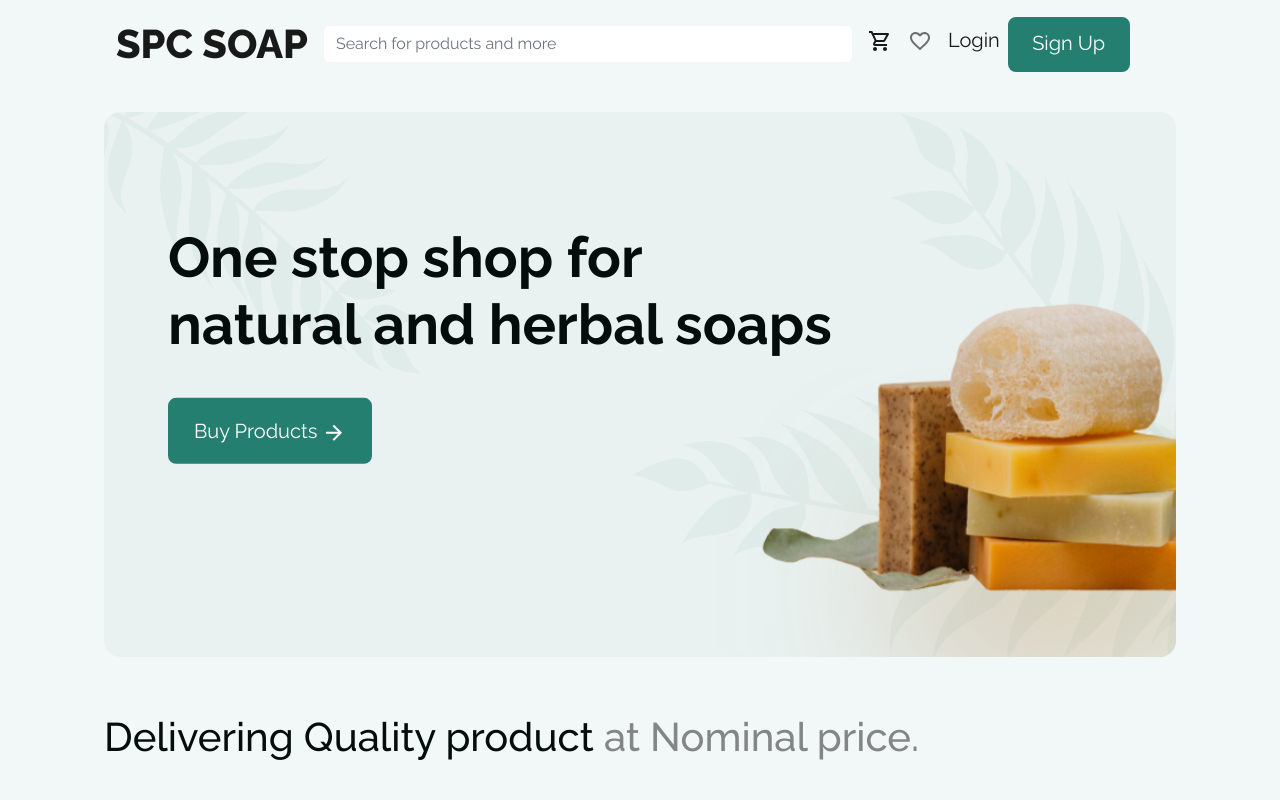
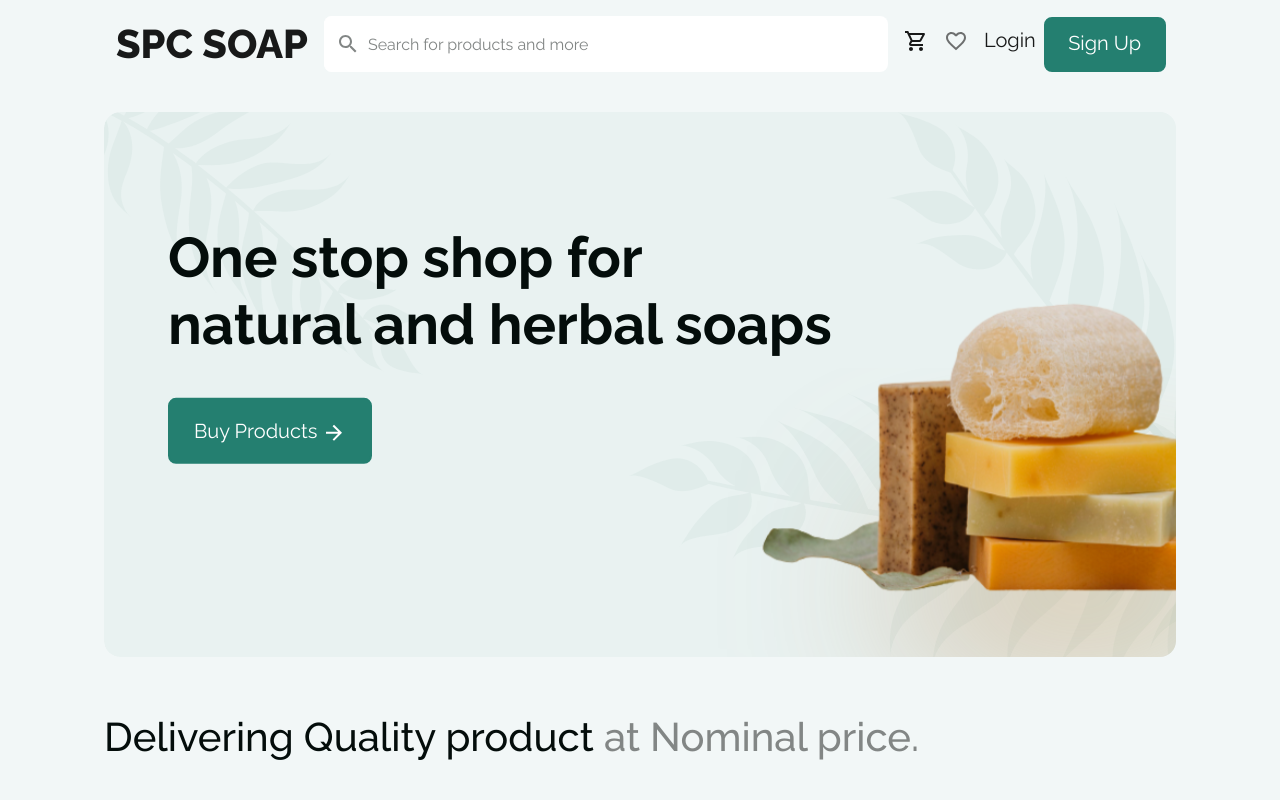
Before and after one commit to saksham-tiwari/spc, a React (Create React App) app: page / in a window 1280 px wide. Shown: the top 800 px of the page. Built offline with nearby package versions, Linux system fonts and the light colour scheme; no server answers.

Commit message:
Changes in navbar

```diff
--- a/src/App.js
+++ b/src/App.js
@@ -1,6 +1,4 @@
 import Navbar from "./Components/Navbar/Navbar";
-import Home from "./Pages/Home/Home";
-import Login from "./Pages/Authentication/Login/Login";
 import Router from "./routes/Routes";
 // import 'bootstrap/dist/css/bootstrap.min.css';
 function App() {
@@ -8,7 +6,6 @@ function App() {
     <div>
       <Navbar/>
       <Router/>
-      {/* <Login /> */}
     </div>
   );
 }
--- a/src/Components/Navbar/Navbar.jsx
+++ b/src/Components/Navbar/Navbar.jsx
@@ -1,6 +1,7 @@
 import React, { useEffect } from 'react'
 import FavoriteBorderOutlinedIcon from '@mui/icons-material/FavoriteBorderOutlined';
 import ShoppingCartOutlinedIcon from '@mui/icons-material/ShoppingCartOutlined';
+import SearchIcon from '@mui/icons-material/Search';
 import "./styles.css";
 
 const Navbar = () => {
@@ -31,11 +32,14 @@ const Navbar = () => {
 
     <div className="collapse navbar-collapse" id="navbarSupportedContent">
       <form className="d-flex" role="search" onSubmit={submit}>
+              <div class="input-group-prepend">
+                <span class="input-group-text"><SearchIcon/></span>
+            </div>
             <input className="form-control me-2 border-0 search" type="search" placeholder="Search for products and more" aria-label="Search"/>
             {/* <button className="btn btn-outline-success" type="submit">Search</button> */}
       </form>
 
-      <ul className="navbar-nav me-auto mb-2 mb-lg-0 mr-auto ml-auto float-right">
+      <ul className="navbar-nav me-auto mb-2 mb-lg-0 mr-auto ml-auto">
         <li className="nav-item">
           <a className="nav-link active" aria-current="page" href="/"><ShoppingCartOutlinedIcon/></a>
         </li>
--- a/src/Components/Navbar/styles.css
+++ b/src/Components/Navbar/styles.css
@@ -1,6 +1,7 @@
 .navbar{
     height: 5.5rem;
     font-size: 1.25rem;
+    z-index: 100;
 }
 .navbar-brand{
     font-size: 2.5rem;
@@ -8,6 +9,20 @@
 }
 .search{
     width: 33rem;
+    height: 3.5rem;
+    border-radius: 0rem 0.5rem 0.5rem 0;
+    padding-left: 0.5rem;
+}
+.search::placeholder{
+    color: var(--empText);
+}
+.input-group-prepend, .input-group-text {
+    background: white;
+    color: var(--empText);
+    border: none;
+    height: 3.5rem;
+    border-radius: 0.5rem 0rem 0rem 0.5rem;
+    padding-right: 0;
 }
 .search:focus{
     box-shadow: none;
```
